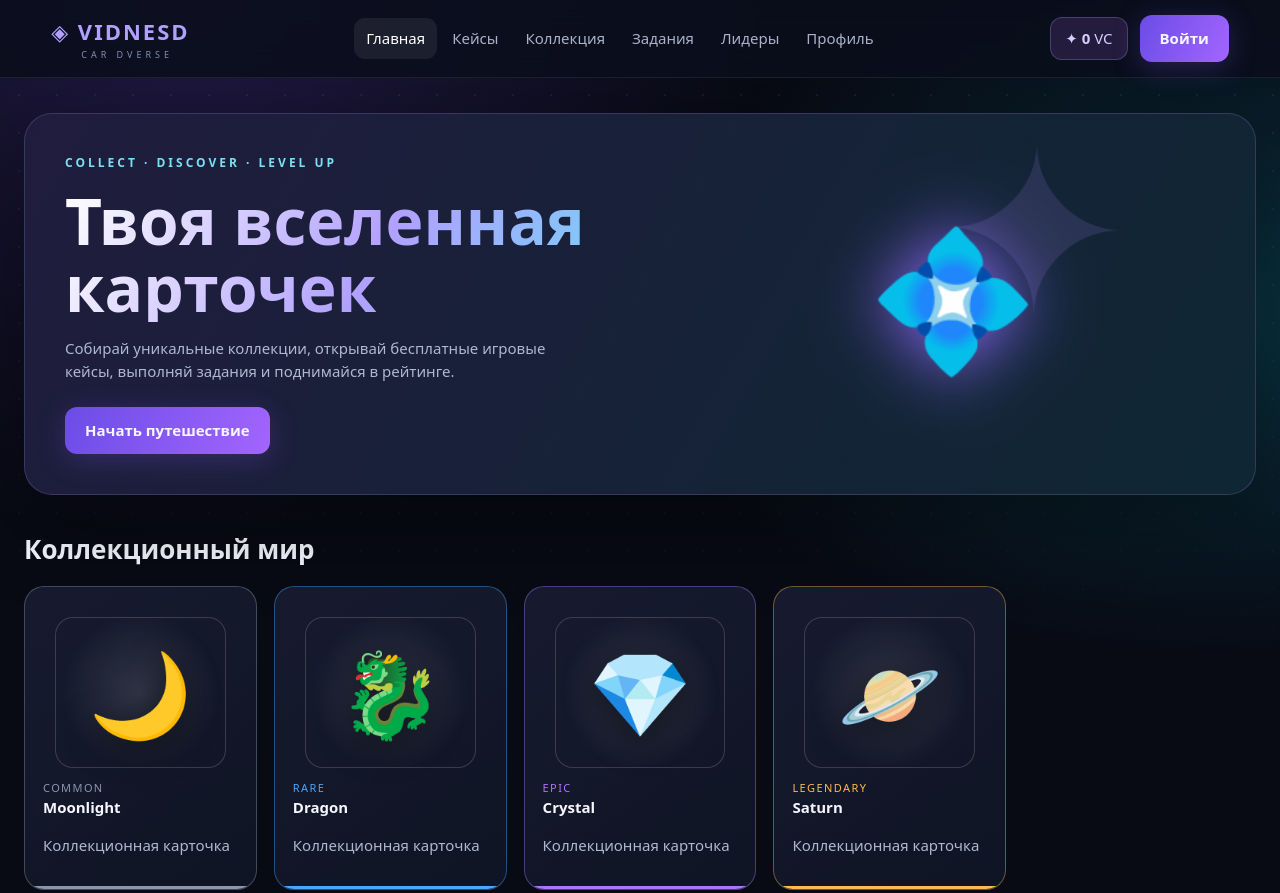
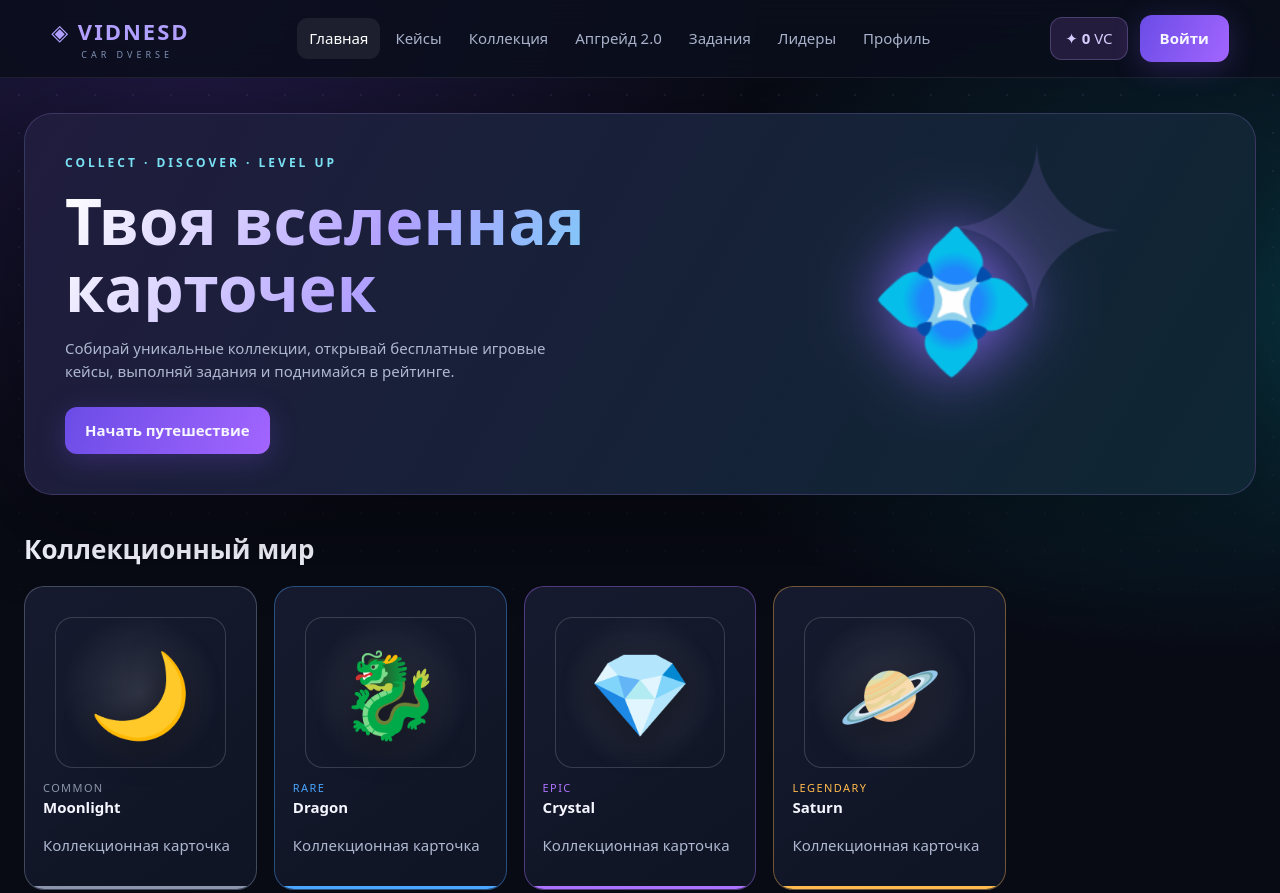
Before and after one commit to toolgool2021-coder/Vidnesd, a plain HTML site: page index.html in a window 1280 px wide. Shown: the top 893 px of the page. Drawn offline with Linux system fonts and the light colour scheme; no server answers.

Commit message:
Add Upgrade 2.0 navigation and cache bust

```diff
--- a/index.html
+++ b/index.html
@@ -1 +1 @@
-<!doctype html><html lang="ru"><head><meta charset="utf-8"><meta name="viewport" content="width=device-width,initial-scale=1"><meta name="theme-color" content="#080a14"><title>VIDNESD • Cardverse</title><link rel="stylesheet" href="style.css?v=4"></head><body><div id="particles"></div><header class="top"><a class="logo" href="#">◈ <b>VIDNESD</b><small>CAR DVERSE</small></a><nav id="nav"><button data-page="home" class="active">Главная</button><button data-page="cases">Кейсы</button><button data-page="inventory">Коллекция</button><button data-page="quests">Задания</button><button data-page="leaders">Лидеры</button><button data-page="profile">Профиль</button></nav><div class="right"><span class="balance">✦ <b id="balance">0</b> VC</span><button id="authBtn" class="primary">Войти</button></div></header><main id="app"></main><footer>VIDNESD © 2026 · Только бесплатные виртуальные монеты · Коллекционные карточки</footer><div id="modal" class="modal hidden"><div class="dialog"><button id="closeModal" class="close">✕</button><div id="modalBody"></div></div></div><div id="toast"></div><script type="module" src="app.js?v=5"></script></body></html>
+<!doctype html><html lang="ru"><head><meta charset="utf-8"><meta name="viewport" content="width=device-width,initial-scale=1"><meta name="theme-color" content="#080a14"><title>VIDNESD • Cardverse</title><link rel="stylesheet" href="style.css?v=6"></head><body><div id="particles"></div><header class="top"><a class="logo" href="#">◈ <b>VIDNESD</b><small>CAR DVERSE</small></a><nav id="nav"><button data-page="home" class="active">Главная</button><button data-page="cases">Кейсы</button><button data-page="inventory">Коллекция</button><button data-page="upgrade">Апгрейд 2.0</button><button data-page="quests">Задания</button><button data-page="leaders">Лидеры</button><button data-page="profile">Профиль</button></nav><div class="right"><span class="balance">✦ <b id="balance">0</b> VC</span><button id="authBtn" class="primary">Войти</button></div></header><main id="app"></main><footer>VIDNESD © 2026 · Только бесплатные виртуальные монеты · Коллекционные карточки</footer><div id="modal" class="modal hidden"><div class="dialog"><button id="closeModal" class="close">✕</button><div id="modalBody"></div></div></div><div id="toast"></div><script type="module" src="app.js?v=6"></script></body></html>
```
